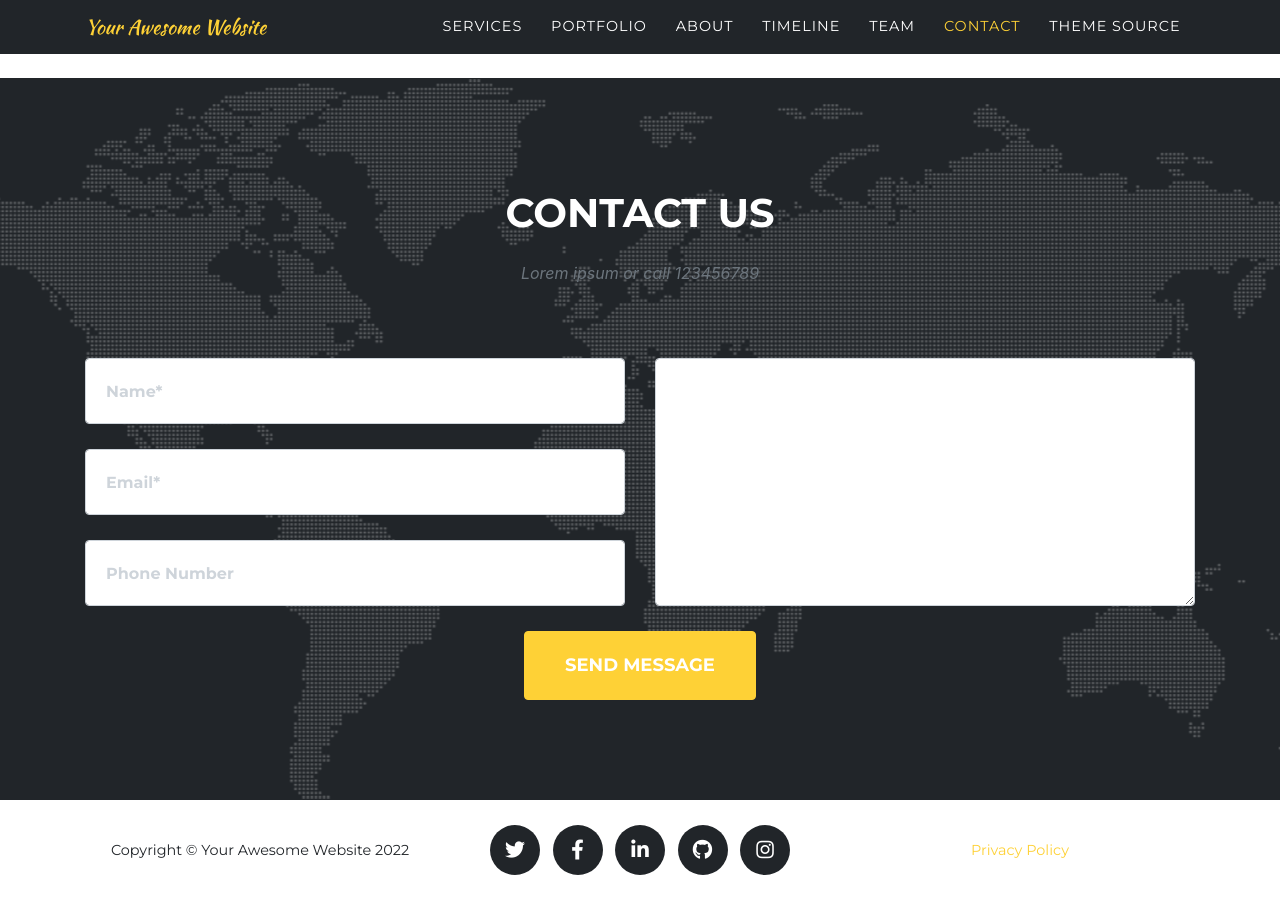
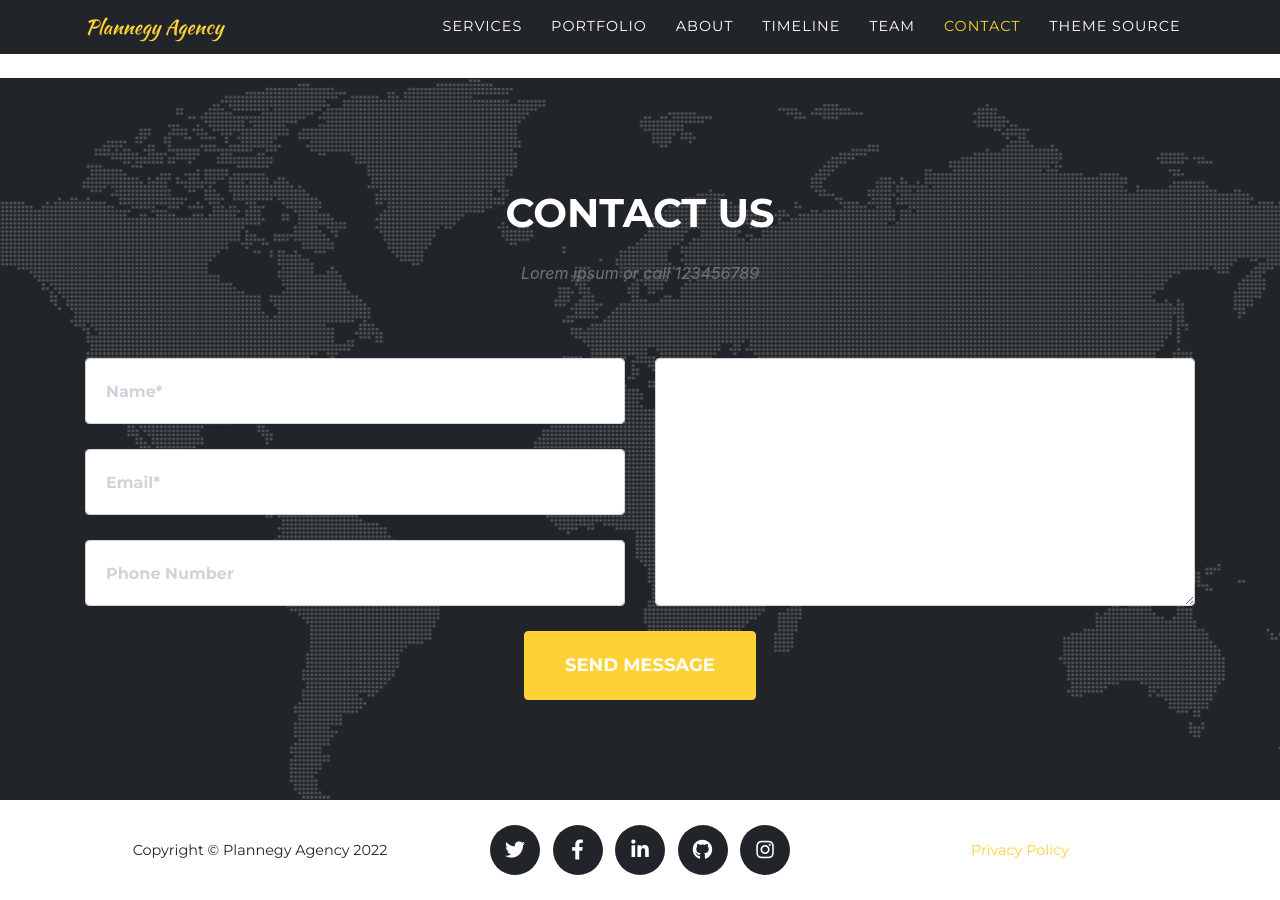
Before and after one commit to consultoriaplannegy/Consultora, a Jekyll site: the page built from agency-jekyll-theme-master/index.md, in a window 1280 px wide and 900 px high, scrolled down 5690 px. Built offline with Jekyll 4.4.1, drawn with Linux system fonts in a browser that asks for light colours; some web fonts are replaced.

Commit message:
Update _config.yml

```diff
--- a/agency-jekyll-theme-master/_config.yml
+++ b/agency-jekyll-theme-master/_config.yml
@@ -11,15 +11,15 @@
 # You can create any custom variable you would like, and they will be accessible
 # in the templates via {{ site.myvariable }}.
 
-theme: jekyll-agency
+theme: Consultoría Plannegy
 
 url    : "" # the base hostname & protocol for your site, e.g. http://example.com
 baseurl: "" # the subpath of your site, e.g. /blog
 
-title      : Your Awesome Website
-email      : your-email@example.com #this is also the email contact forms will go to
+title      : Plannegy Agency
+email      : consultoriaplannegy@gmail.com
 description: "Site description"
-author     : Your Name
+author     : Yapra
 # logo:     #optional, defaults to site title
   # path: assets\img\clients\creative-market.jpg
   # height: 60 #height in px, defaults to 52px
```
